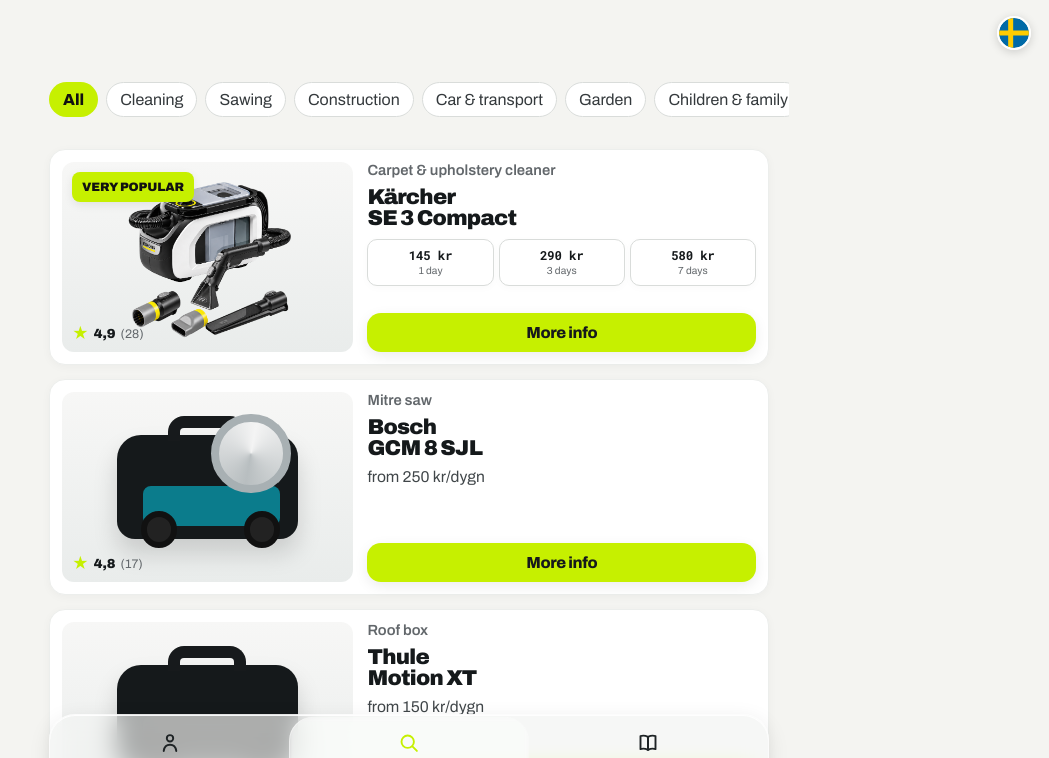
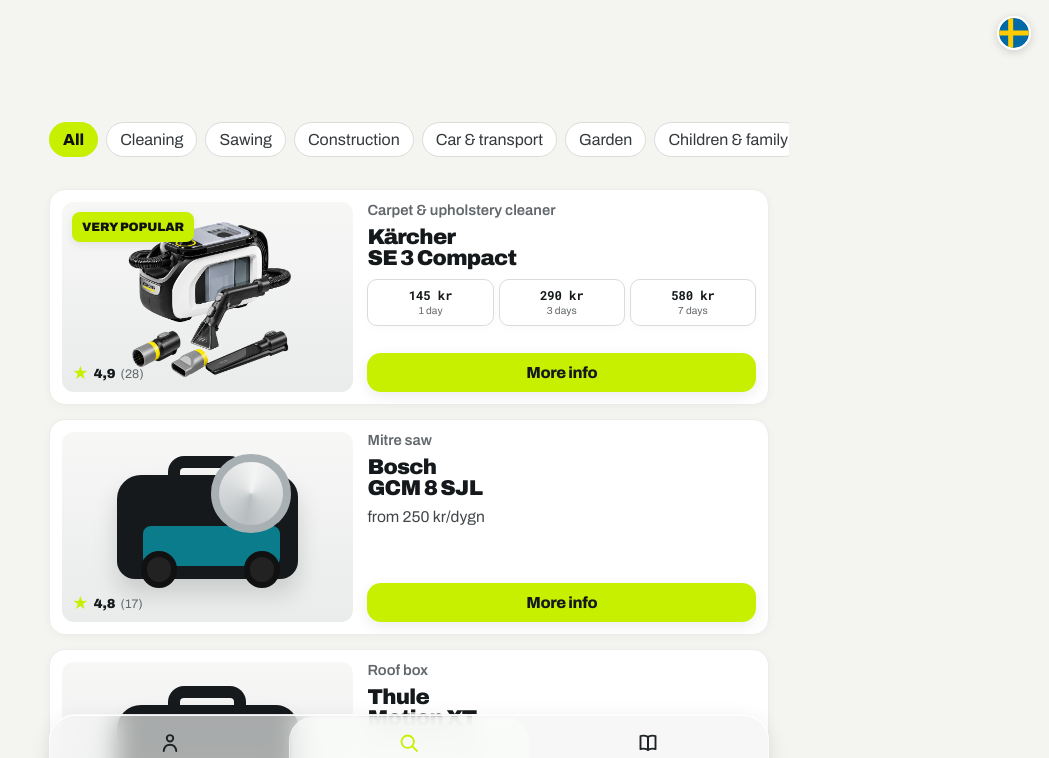
Before and after one commit to peralmkvist/hyrbart-webapp, a Next.js app in the folder hyrbart-webapp/: page /en/produkter in a window 1280 px wide. Shown: the top 758 px of the page, without its empty margins (231-1280 px from the left). Built offline with nearby package versions, Linux system fonts and the light colour scheme.

Commit message:
Update globals.css

```diff
--- a/hyrbart-webapp/app/globals.css
+++ b/hyrbart-webapp/app/globals.css
@@ -1778,3 +1778,51 @@ h1,
     top: 0;
   }
 }
+/* ============================================================
+   PRODUKTLISTA — FAST TOPPLÄGE + MINDRE BOTTENLUFT
+   Lägg detta ALLRA SIST i app/globals.css.
+   ============================================================ */
+
+/*
+  Kategoriraden låg normalt vid 72px men fick sticky top:58px.
+  Därför hoppade den uppåt när scrollen började.
+
+  Vi lägger nu både normalposition och sticky-position på 112px.
+  Det placerar raden under statusfältet/språkflaggan och gör att
+  den inte flyttar sig när den blir sticky.
+*/
+.productsPage {
+  padding-top: 112px;
+  padding-bottom: 0;
+}
+
+.productsPage::before {
+  content: "";
+  position: fixed;
+  z-index: 77;
+  top: 0;
+  left: 0;
+  right: 0;
+  height: 112px;
+  background: rgba(244, 244, 241, .98);
+  backdrop-filter: blur(16px);
+  -webkit-backdrop-filter: blur(16px);
+  pointer-events: none;
+}
+
+.productsPage .productsChips {
+  top: 112px;
+  z-index: 78;
+}
+
+/*
+  main har redan global bottenpadding för den fasta bottom-nav:en.
+  Produktsidan behöver därför ingen extra nav-höjd ovanpå den.
+*/
+.productsPage .productGrid.productList {
+  margin-bottom: 0;
+}
+
+.productsPage .productCard:last-child {
+  margin-bottom: 0;
+}
```
